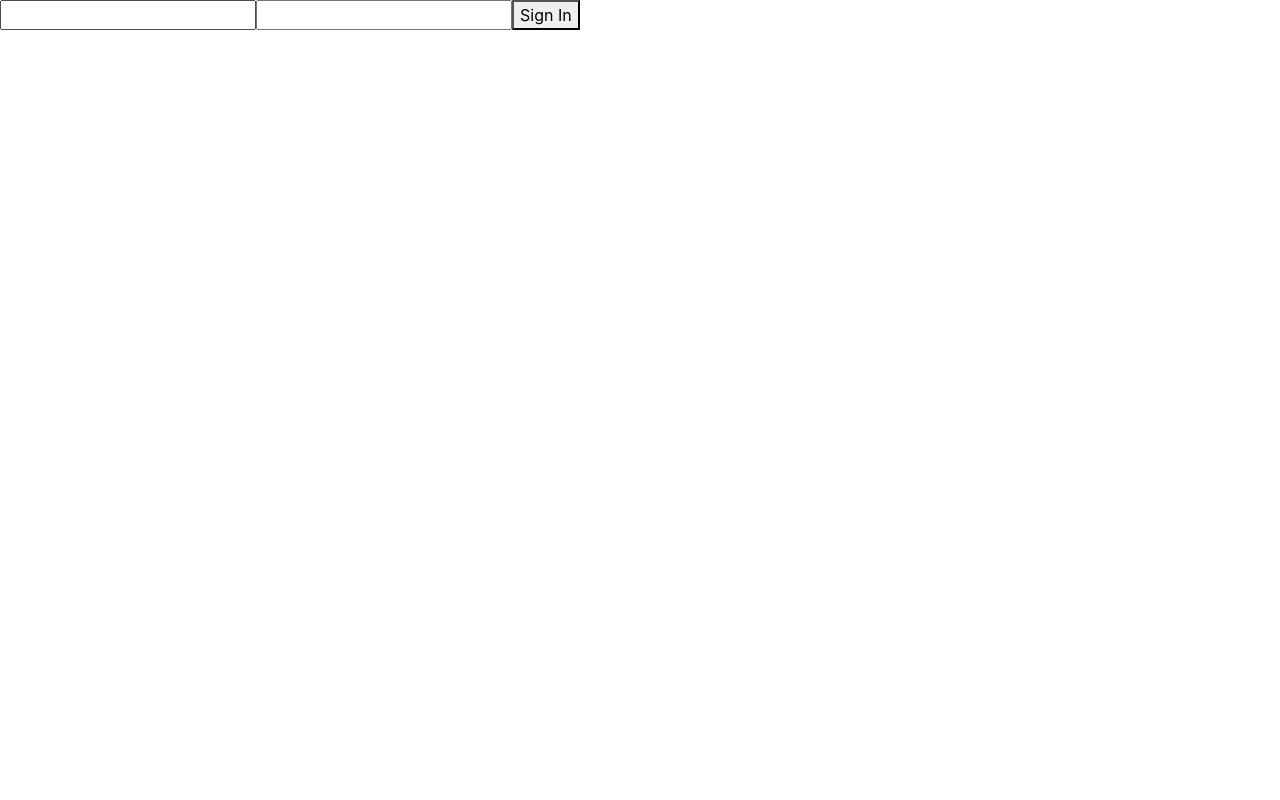
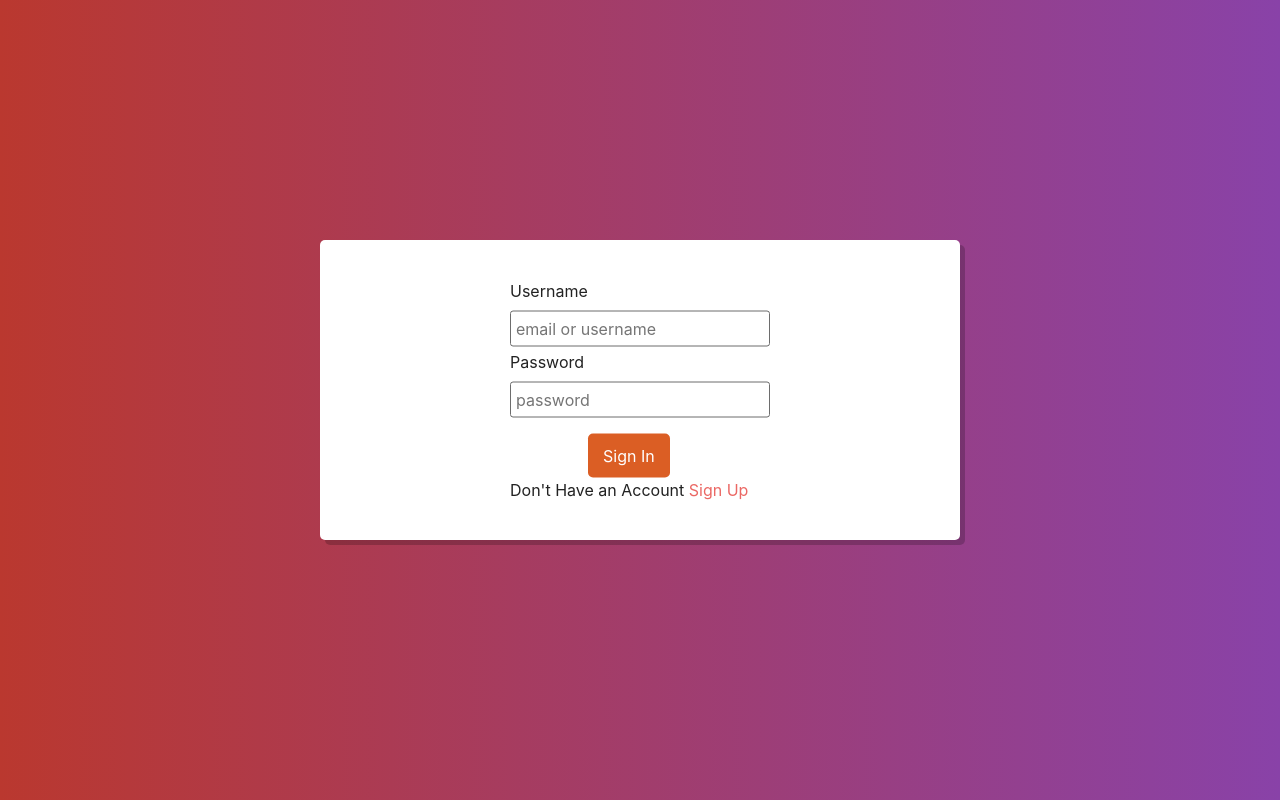
Before and after one commit to tjensen113/proj3, a React (Create React App) app in the folder client/: page / in a window 1280 px wide. Built offline with nearby package versions, Linux system fonts and the light colour scheme; a web font is replaced by a local one.

Commit message:
adding loginPage styles and Sign Up Page Styles

```diff
--- a/client/package.json
+++ b/client/package.json
@@ -4,11 +4,11 @@
   "private": true,
   "proxy": "http://localhost:3001/",
   "dependencies": {
+    "axios": "^0.18.0",
     "react": "^16.6.3",
     "react-dom": "^16.6.3",
-    "react-scripts": "^2.1.1",
     "react-router-dom": "^4.3.1",
-    "axios": "^0.18.0"
+    "react-scripts": "^2.1.8"
   },
   "scripts": {
     "start": "react-scripts start",
--- a/client/src/App.js
+++ b/client/src/App.js
@@ -1,10 +1,12 @@
 import React from "react";
 import { BrowserRouter as Router, Route, Switch } from "react-router-dom";
 
-import Login from './pages/Login'
-import Dashboard from './pages/Dashboard'
-import Manage from './pages/Manage'
+import SignUp from './pages/SignUp/index'
+import Login from './pages/Login/index';
+import Dashboard from './pages/Dashboard';
+import Manage from './pages/Manage';
 import NoMatch from "./pages/NoMatch";
+
 
 function App() {
   return (
@@ -12,6 +14,7 @@ function App() {
       <div>
         <Switch>
           <Route exact path="/" component={Login} />
+          <Route exact path="/signup" component={SignUp} />
           <Route exact path="/dashboard" component={Dashboard} />
           <Route exact path="/manage" component={Manage} />
           <Route component={NoMatch} />
--- a/client/src/pages/Login.js
+++ /dev/null
@@ -1,22 +0,0 @@
-import React from 'react'
-import {
-  withRouter
-} from 'react-router-dom'
-
-
-function Login(props) {
-
-  const signIn = () => {
-    props.history.push('/dashboard')
-  }
-
-  return (
-    <form>
-      <input name="username" type="text" />
-      <input name="password" type="text" />
-      <button onClick={signIn}>Sign In</button>
-    </form>
-  )
-}
-
-export default withRouter(Login)
--- /dev/null
+++ b/client/src/pages/Login/Login.js
@@ -0,0 +1,31 @@
+import React from 'react'
+import {
+  withRouter,
+  Link
+} from 'react-router-dom'
+import './app.css'
+
+
+function Login(props) {
+
+  const signIn = () => {
+    props.history.push('/dashboard')
+  }
+
+  return (
+    <div className="page-container">
+      <form className="form-container">
+        <div className="userInput">
+          <label className="form-lable">Username</label>
+        <input className="user" name="username" type="text" placeholder="email or username" />
+          <label className="form-lable">Password</label>
+        <input className="pass" name="password" type="text" placeholder="password"  />
+        <button className="login-btn" onClick={signIn}>Sign In</button>
+        <div className="routeToSignUpPage">Don't Have an Account <Link to={'/signup'}>Sign Up</Link></div>
+        </div>
+      </form>
+    </div>
+  )
+}
+
+export default withRouter(Login)
--- /dev/null
+++ b/client/src/pages/Login/app.css
@@ -0,0 +1,72 @@
+.page-container {
+    background: linear-gradient(to left, #8942a8, #ba382f);
+    height: 100vh;
+    width: 100vw;
+}
+
+.form-container {
+    top: 30%;
+    margin-right: 25%;
+    margin-left: 25%;
+    height: 300px;
+    position: relative;
+    background: white;
+    border-radius: 5px;
+    box-shadow: 5px 5px rgba(0, 0, 0, .2);
+  }
+
+.userInput {
+  margin: 0;
+  position: absolute;
+  top: 50%;
+  left: 50%;
+  transform: translate(-50%, -50%);
+}
+
+.user {
+    display: block;
+    border: 1px solid #6d6d6d;
+    border-radius: 3px;
+    margin-bottom: 3px;
+    transition: .3s ease;
+    padding: 5px;
+}
+
+.user:active, .user:hover {
+    border: 1px solid #0077ff;
+    transition: .3s ease;
+}
+
+.pass {
+    display: block;
+    border: 1px solid #6d6d6d;
+    border-radius: 3px;
+    margin-bottom: 3px;
+    transition: .3s ease;
+    padding: 5px;
+}
+
+.pass:active, .pass:hover {
+    border: 1px solid #0077ff;
+    transition: .3s ease;
+}
+
+.login-btn {
+    margin-left: 30%;
+    margin-top: 5%;
+    background: #db5e24;
+    color: white;
+    border: none;
+    padding-right: 15px;
+    padding-left: 15px;
+    padding-top: 10px;
+    padding-bottom: 10px;
+    border-radius: 5px;
+    cursor: pointer;
+    transition: .3s ease;
+}
+
+.login-btn:hover {
+    opacity: .8;
+    transition: .3s ease;
+}
--- /dev/null
+++ b/client/src/pages/Login/index.js
@@ -0,0 +1 @@
+export { default } from './Login'
--- /dev/null
+++ b/client/src/pages/SignUp/SignUp.js
@@ -0,0 +1,30 @@
+import React from 'react'
+import {
+  withRouter,
+  Link
+} from 'react-router-dom'
+
+
+function SignUp(props) {
+  const signIn = () => {
+    props.history.push('/dashboard')
+  }
+  return (
+    <div className="page-container">
+      <form className="form-container">
+        <div className="userInput">
+        <label className="form-lable">Name</label>
+        <input className="user" name="username" type="text" placeholder="Name (required)" />
+          <label className="form-lable">Username</label>
+        <input className="user" name="username" type="text" placeholder="email (required)" />
+          <label className="form-lable">Password</label>
+        <input className="pass" name="password" type="text" placeholder="password (required)"  />
+        <button className="login-btn" onClick={signIn}>Sign Up</button>
+
+        </div>
+      </form>
+    </div>
+  )
+}
+
+export default withRouter(SignUp)
--- /dev/null
+++ b/client/src/pages/SignUp/app.css
@@ -0,0 +1,72 @@
+.page-container {
+    background: linear-gradient(to left, #8942a8, #ba382f);
+    height: 100vh;
+    width: 100vw;
+}
+
+.form-container {
+    top: 30%;
+    margin-right: 25%;
+    margin-left: 25%;
+    height: 300px;
+    position: relative;
+    background: white;
+    border-radius: 5px;
+    box-shadow: 5px 5px rgba(0, 0, 0, .2);
+  }
+
+.userInput {
+  margin: 0;
+  position: absolute;
+  top: 50%;
+  left: 50%;
+  transform: translate(-50%, -50%);
+}
+
+.user {
+    display: block;
+    border: 1px solid #6d6d6d;
+    border-radius: 3px;
+    margin-bottom: 3px;
+    transition: .3s ease;
+    padding: 5px;
+}
+
+.user:active, .user:hover {
+    border: 1px solid #0077ff;
+    transition: .3s ease;
+}
+
+.pass {
+    display: block;
+    border: 1px solid #6d6d6d;
+    border-radius: 3px;
+    margin-bottom: 3px;
+    transition: .3s ease;
+    padding: 5px;
+}
+
+.pass:active, .pass:hover {
+    border: 1px solid #0077ff;
+    transition: .3s ease;
+}
+
+.login-btn {
+    margin-left: 30%;
+    margin-top: 5%;
+    background: #db5e24;
+    color: white;
+    border: none;
+    padding-right: 15px;
+    padding-left: 15px;
+    padding-top: 10px;
+    padding-bottom: 10px;
+    border-radius: 5px;
+    cursor: pointer;
+    transition: .3s ease;
+}
+
+.login-btn:hover {
+    opacity: .8;
+    transition: .3s ease;
+}
--- /dev/null
+++ b/client/src/pages/SignUp/index.js
@@ -0,0 +1 @@
+export { default } from './SignUp'
```
Also changed, not shown: 1 other file (tests, documents, lock files or other folders).
